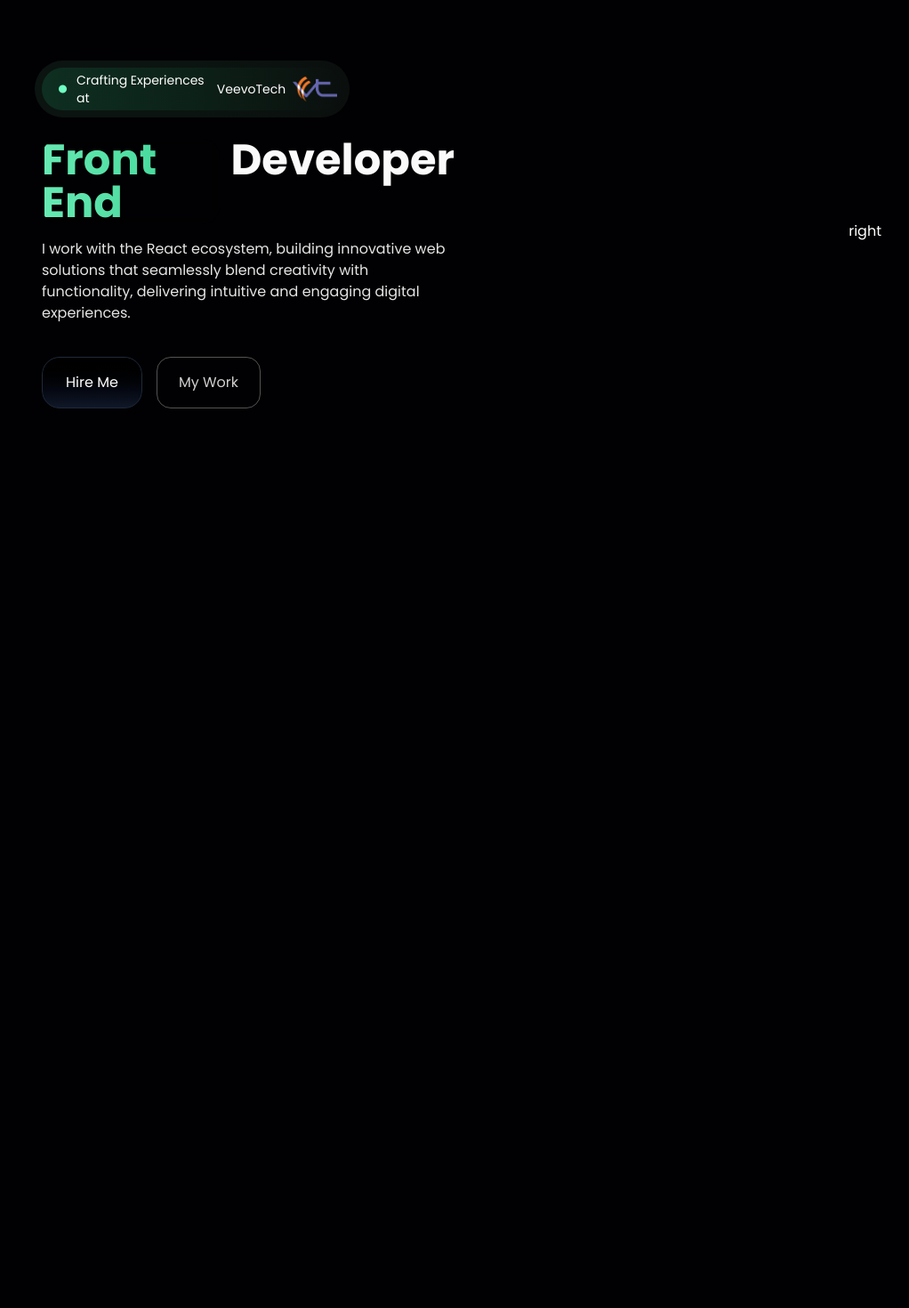
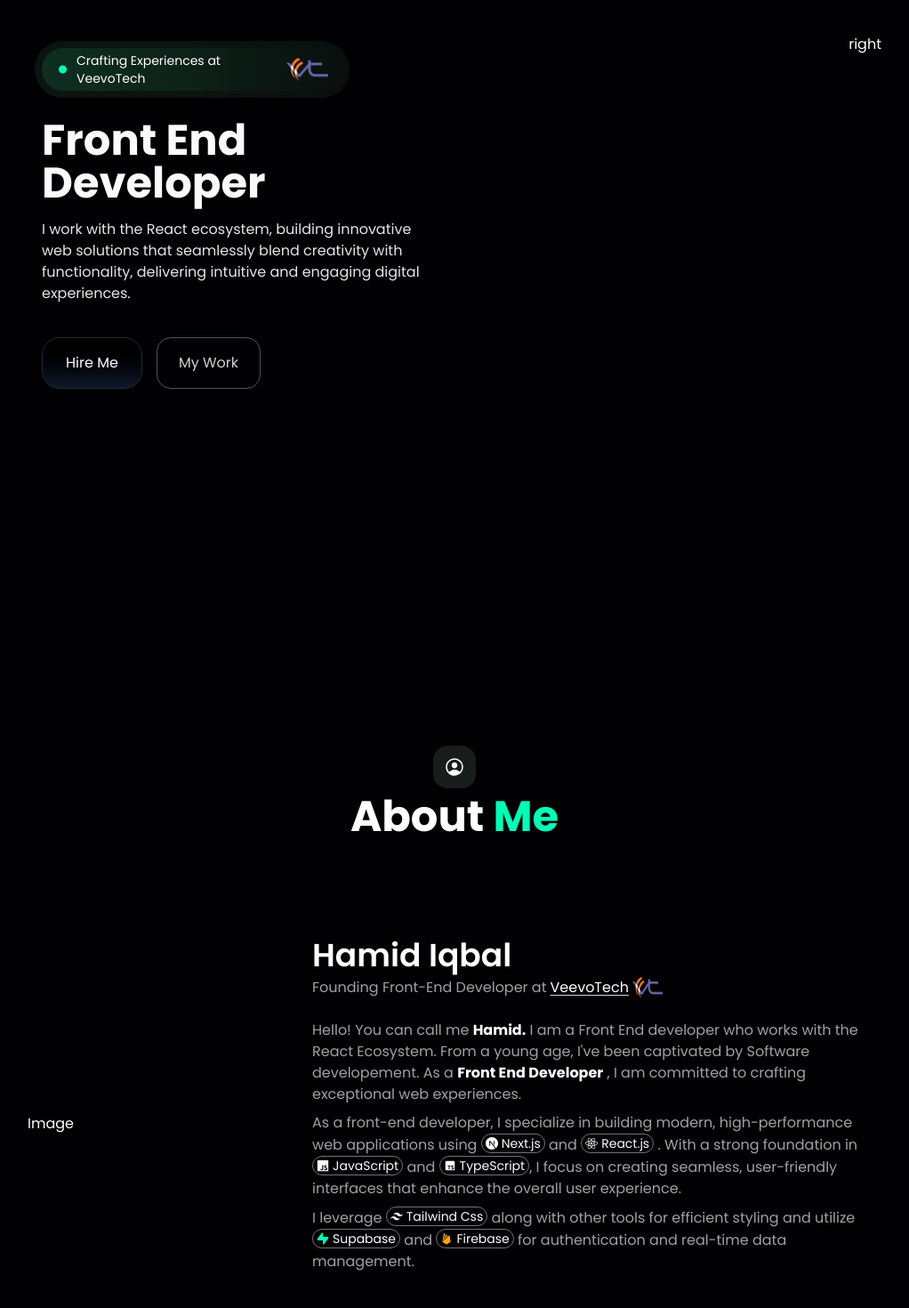
Before and after one commit to Hamid-Iqball/HamidIqbal-portfolio, a Next.js app: page / in a window 1280 px wide. Shown: the part 140-1610 px from the top of the page at 89% size, without its empty margins (129-1151 px from the left). Before the commit the page ends 800 px from the top, so only its background shows below. Built offline with nearby package versions, Linux system fonts and the light colour scheme; a web font is replaced by a local one.

Commit message:
about section content completed

```diff
--- a/package.json
+++ b/package.json
@@ -10,6 +10,7 @@
   },
   "dependencies": {
     "@react-spring/web": "^9.7.5",
+    "motion": "^12.5.0",
     "next": "15.2.3",
     "react": "^18.3.1",
     "react-dom": "^18.3.1",
--- a/src/app/globals.css
+++ b/src/app/globals.css
@@ -15,6 +15,10 @@
     font-family: "Big Shoulders Stencil", sans-serif;
 }
 
+
+@theme {
+  --color-HGreen: oklch(0.91 0.25 165);
+}
 
   .nav-sidebar {
     @apply absolute left-0 right-0 bg-black/80 backdrop-blur-md transition-all duration-300 ease-in-out overflow-hidden z-20 mx-auto sm:hidden block;
--- a/src/app/layout.tsx
+++ b/src/app/layout.tsx
@@ -14,9 +14,9 @@ export default function RootLayout({
 }) {
   return (
     <html lang="en" className="scroll-smooth">
-      <body className="min-h-screen flex flex-col">
+      <body >
         <Navbar/>
-        <main className="flex-grow">
+        <main >
         {children}
         </main>
 
--- a/src/app/page.tsx
+++ b/src/app/page.tsx
@@ -1,13 +1,21 @@
+import About from "@/components/About"
 import Hero from "@/components/Hero"
 
 
 
 function Home() {
   return (
-    <section className="w-3/4 max-w-full mx-auto">
+    < >
+      <section className="w-3/4 max-w-full mx-auto min-h-screen">
+
     <Hero/>
+      </section>
+      <section className="w-3/4 max-w-full mx-auto  ">
 
-    </section>
+    <About/>
+      </section>
+
+    </>
   )
 }
 
--- a/src/components/About.tsx
+++ b/src/components/About.tsx
@@ -1,8 +1,61 @@
 "use client"
+
+import Image from "next/image"
+import Link from "next/link"
+import { BiLogoTypescript } from "react-icons/bi"
+import { FaReact } from "react-icons/fa"
+import { IoLogoJavascript, IoPersonCircleOutline } from "react-icons/io5"
+import { RiFirebaseFill, RiSupabaseFill } from "react-icons/ri"
+import { SiNextdotjs, SiTailwindcss } from "react-icons/si"
+
+
 
 function About() {
   return (
-    <div>About</div>
+    <div className="h-screen justify-between  mx-auto text-white  " id="about">
+      {/* Heading */}
+      <div className="flex flex-col items-center justify-between gap-2 mb-16">
+
+      <p className="text-center bg-[#181C1A] p-3 rounded-2xl"><IoPersonCircleOutline size={24}/></p>
+          <h1 className="text-center text-5xl font-bold">About <span className="text-HGreen">Me</span> </h1>
+      </div>
+
+      {/* section 2 */}
+      <div className=" flex justify-between items-center mt-28">
+
+    <div>Image</div>
+    <div className="w-full max-w-2/3  border-b-[1px] border-b-neutral-500">
+      <h1 className="text-4xl font-semibold mb-1">Hamid Iqbal</h1>
+
+      <p className="flex items-center gap-1 text-neutral-400 mb-6">Founding Front-End Developer at <Link href="https://veevotech.com/" className="underline decoration-1 decoration-neutral-300 flex gap-1 underline-offset-3 hover:decoration-blue-200  text-white "> VeevoTech  <Image src="/vt_logo.png" alt="logo" height={34} width={34} /> </Link> </p>
+
+      <p className=" text-neutral-400 mb-2">Hello! You can call me <strong className="text-white">Hamid.</strong> I am a Front End developer who works with the React Ecosystem. From a young age, I've been captivated by Software developement. As a <strong className="text-white"> Front End Developer
+        </strong> , I am committed to crafting exceptional web experiences.
+
+
+
+        </p>
+        <p className="text-neutral-400 mb-2">
+
+        As a front-end developer, I specialize in building modern, high-performance web applications using <span className=" items-center gap-1 text-white border border-neutral-500 rounded-4xl inline-flex px-1 text-center text-sm"> <SiNextdotjs/> Next.js</span> and <span className=" items-center gap-1 text-white border border-neutral-500 rounded-4xl inline-flex px-1  text-sm text-center">
+          <FaReact /> React.js
+          </span> . With a strong foundation in <span className=" items-center gap-1 text-white border border-neutral-500 rounded-4xl text-sm inline-flex px-1 text-center">
+          <IoLogoJavascript /> JavaScript </span> and <span className=" items-center gap-1 text-white border border-neutral-500 rounded-4xl inline-flex px-1 text-center text-sm">
+          <BiLogoTypescript  /> TypeScript </span>, I focus on creating seamless, user-friendly interfaces that enhance the overall user experience.
+
+        </p>
+
+        <p className="text-neutral-400 mb-10">
+        I leverage <span className=" items-center gap-1 text-white border border-neutral-500 rounded-4xl inline-flex px-1 text-center text-sm">
+        <SiTailwindcss /> Tailwind Css </span> along with other tools for efficient styling and utilize  <span className=" items-center gap-1 text-white border border-neutral-500 rounded-4xl inline-flex px-1 text-center text-sm">
+        <RiSupabaseFill color="#00FFB7" /> Supabase </span> and  <span className=" items-center gap-1 text-white border border-neutral-500 rounded-4xl inline-flex px-1 text-center text-sm">
+        <RiFirebaseFill color="orange" /> Firebase </span> for authentication and real-time data management.
+        </p>
+
+
+    </div>
+      </div>
+    </div>
   )
 }
 
--- /dev/null
+++ b/src/components/Dock.tsx
@@ -0,0 +1,208 @@
+"use client";
+
+import {
+  motion,
+  MotionValue,
+
+  useSpring,
+  useTransform,
+  type SpringOptions,
+  AnimatePresence,
+  useMotionValue,
+} from "framer-motion";
+import React, {
+  Children,
+  cloneElement,
+  useEffect,
+  useMemo,
+  useRef,
+  useState,
+} from "react";
+
+export type DockItemData = {
+  icon: React.ReactNode;
+  label: React.ReactNode;
+  onClick: () => void;
+  className?: string;
+};
+
+export type DockProps = {
+  items: DockItemData[];
+  className?: string;
+  distance?: number;
+  panelHeight?: number;
+  baseItemSize?: number;
+  dockHeight?: number;
+  magnification?: number;
+  spring?: SpringOptions;
+};
+
+type DockItemProps = {
+  className?: string;
+  children: React.ReactNode;
+  onClick?: () => void;
+  mouseX: MotionValue;
+  spring: SpringOptions;
+  distance: number;
+  baseItemSize: number;
+  magnification: number;
+};
+
+function DockItem({
+  children,
+  className = "",
+  onClick,
+  mouseX,
+  spring,
+  distance,
+  magnification,
+  baseItemSize,
+}: DockItemProps) {
+  const ref = useRef<HTMLDivElement>(null);
+  const isHovered = useMotionValue(0);
+
+  const mouseDistance = useTransform(mouseX, (val) => {
+    const rect = ref.current?.getBoundingClientRect() ?? {
+      x: 0,
+      width: baseItemSize,
+    };
+    return val - rect.x - baseItemSize / 2;
+  });
+
+  const targetSize = useTransform(
+    mouseDistance,
+    [-distance, 0, distance],
+    [baseItemSize, magnification, baseItemSize]
+  );
+  const size = useSpring(targetSize, spring);
+
+  return (
+    <motion.div
+      ref={ref}
+      style={{
+        width: size,
+        height: size,
+      }}
+      onHoverStart={() => isHovered.set(1)}
+      onHoverEnd={() => isHovered.set(0)}
+      onFocus={() => isHovered.set(1)}
+      onBlur={() => isHovered.set(0)}
+      onClick={onClick}
+      className={`relative inline-flex items-center justify-center rounded-full bg-[#060606] border-neutral-700 border-2 shadow-md ${className}`}
+      tabIndex={0}
+      role="button"
+      aria-haspopup="true"
+    >
+      {Children.map(children, (child) =>
+        cloneElement(child as React.ReactElement, { isHovered })
+      )}
+    </motion.div>
+  );
+}
+
+type DockLabelProps = {
+  className?: string;
+  children: React.ReactNode;
+};
+
+function DockLabel({ children, className = "", ...rest }: DockLabelProps) {
+  const { isHovered } = rest as { isHovered: MotionValue<number> };
+  const [isVisible, setIsVisible] = useState(false);
+
+  useEffect(() => {
+    const unsubscribe = isHovered.on("change", (latest) => {
+      setIsVisible(latest === 1);
+    });
+    return () => unsubscribe();
+  }, [isHovered]);
+
+  return (
+    <AnimatePresence>
+      {isVisible && (
+        <motion.div
+          initial={{ opacity: 0, y: 0 }}
+          animate={{ opacity: 1, y: -10 }}
+          exit={{ opacity: 0, y: 0 }}
+          transition={{ duration: 0.2 }}
+          className={`${className} absolute -top-6 left-1/2 w-fit whitespace-pre rounded-md border border-neutral-700 bg-[#060606] px-2 py-0.5 text-xs text-white`}
+          role="tooltip"
+          style={{ x: "-50%" }}
+        >
+          {children}
+        </motion.div>
+      )}
+    </AnimatePresence>
+  );
+}
+
+type DockIconProps = {
+  className?: string;
+  children: React.ReactNode;
+};
+
+function DockIcon({ children, className = "" }: DockIconProps) {
+  return (
+    <div className={`flex items-center justify-center ${className}`}>
+      {children}
+    </div>
+  );
+}
+
+export default function Dock({
+  items,
+  className = "",
+  spring = { mass: 0.1, stiffness: 150, damping: 12 },
+  magnification = 70,
+  distance = 200,
+  panelHeight = 64,
+  dockHeight = 256,
+  baseItemSize = 50,
+}: DockProps) {
+  const mouseX = useMotionValue(Infinity);
+  const isHovered = useMotionValue(0);
+
+  const maxHeight = useMemo(
+    () => Math.max(dockHeight, magnification + magnification / 2 + 4),
+    [magnification]
+  );
+  const heightRow = useTransform(isHovered, [0, 1], [panelHeight, maxHeight]);
+  const height = useSpring(heightRow, spring);
+
+  return (
+    <motion.div
+      style={{ height, scrollbarWidth: "none" }}
+      className="mx-2 flex max-w-full items-center"
+    >
+      <motion.div
+        onMouseMove={({ pageX }) => {
+          isHovered.set(1);
+          mouseX.set(pageX);
+        }}
+        onMouseLeave={() => {
+          isHovered.set(0);
+          mouseX.set(Infinity);
+        }}
+        className={`${className} absolute bottom-2 left-1/2 transform -translate-x-1/2 flex items-end w-fit gap-4 rounded-2xl border-neutral-700 border-2 pb-2 px-4`}
+        style={{ height: panelHeight }}
+        role="toolbar"
+        aria-label="Application dock"
+      >
+        {items.map((item, index) => (
+          <DockItem
+            key={index}
+            onClick={item.onClick}
+            className={item.className}
+            mouseX={mouseX}
+            spring={spring}
+            distance={distance}
+            magnification={magnification}
+            baseItemSize={baseItemSize}
+          >
+            <DockIcon>{item.icon}</DockIcon>
+            <DockLabel>{item.label}</DockLabel>
+          </DockItem>
+        ))}
+      </motion.div>
+    </motion.div>
+  );
+}
--- a/src/components/Hero.tsx
+++ b/src/components/Hero.tsx
@@ -2,20 +2,20 @@
 
 import Image from "next/image"
 import Link from "next/link"
-import GradientText from "./GradientText"
+
 import StarBorder from "./StarBorders"
 import ShinyText from "./ShinnyButton"
 
+
+
 function Hero() {
   return (
-    <section className="h-screen flex justify-between items-center text-white">
-      <div className="flex flex-col max-w-1/2 w-full ">
+    <section  className=" flex flex-col sm:flex-row justify-between items-start mt-20 text-white overflow-x-hidden">
+      <div className="flex flex-col sm:max-w-1/2 w-full items-start">
   {/* Heading  1*/}
-    <div className="flex flex-col gap-4 p-2 w-[370px] mb-4" >
+    <div className="flex gap-4 p-2 w-96  sm:max-w-[370px] mb-4">
       <div className=" bg-gradient-to-r from-[#0B1410] via-[#0B1410] to-[#0A0F0D] rounded-full p-2">
-      <div className="flex gap-2 items-center bg-gradient-to-r from-[#0E2F21] via-[#0C2118] to-[#0A0F0D] px-4 p-1 rounded-full text-sm"> <span className="text-[#70FFC3] font-bold text-3xl "> &bull;</span>  Crafting Experiences at  <Link href="https://veevotech.com/" className="flex items-center gap-2"> <span className=" underline-offset-4 ">
-      VeevoTech
-      </span>
+      <div className="flex gap-2 items-center bg-gradient-to-r from-[#0E2F21] via-[#0C2118] to-[#0A0F0D] px-2 sm:px-4 sm:p-1 rounded-full text-xs sm:text-sm"> <span className="text-HGreen font-bold text-3xl "> &bull;</span>  Crafting Experiences at VeevoTech <Link href="https://veevotech.com/" className="flex items-center gap-2">
       <Image src="/vt_logo.png"alt="Vt logo" width={50} height={50}/></Link></div>
     </div>
       </div>
@@ -23,19 +23,11 @@ function Hero() {
       {/* Heading 2 */}
       <div className="ml-4 mb-5 ">
 
-    <h1 className="text-5xl font-bold text-neutral-50 flex mb-4">
-
-       <GradientText
-        colors={["#78f4c0", "#34ce8e", "#d1e3dc"]}
-        animationSpeed={5}
-        showBorder={false}
-      >
-        Front End
-      </GradientText>
+    <h1 className=" text-3xl sm:text-5xl font-bold text-neutral-50 flex mb-4 ">
 
 
-        Developer</h1>
-     <p className="text-base text-neutral-200 ">I work with the React ecosystem, building innovative web solutions that seamlessly blend creativity with functionality, delivering intuitive and engaging digital experiences.</p>
+        Front End Developer</h1>
+     <p className="sm:text-base text-neutral-200 text-sm w-11/12">I work with the React ecosystem, building innovative web solutions that seamlessly blend creativity with functionality, delivering intuitive and engaging digital experiences.</p>
       </div>
 
       {/* Buttons */}
@@ -46,8 +38,9 @@ function Hero() {
       <ShinyText text="My Work" speed={3}/>
       </button>
       </div>
+
     </div>
-    <div >right</div>
+    <div className="">right</div>
     </section>
   )
 }
--- a/src/components/Navbar.tsx
+++ b/src/components/Navbar.tsx
@@ -8,9 +8,9 @@ import { MdClose, MdMenu } from "react-icons/md"
 
 const NavItems = ()=>{
   return (
-    <ul className=" flex flex-col items-center gap-4 sm:flex-row md:gap-6 relative z-20 bg-[#1B1B1B] border px-8 rounded-md ">
+    <ul className=" flex flex-col py-2 items-center gap-8 sm:flex-row md:gap-6 relative z-20 bg-[#1B1B1B] border px-8 rounded-md ">
      {navLinks.map((link)=>(
-      <Link href={link.href} key={link.id} className=" text-neutral-400 hover:text-white font-generalsans max-sm:hover:bg-black/50 max-sm:w-full max-sm:rounded-md py-2 max-sm:px-5;">{link.name}</Link>
+      <Link href={link.href} key={link.id} className=" text-neutral-300 hover:text-white font-generalsans p-2  max-sm:hover:bg-black/50 max-sm:w-full max-sm:rounded-md py-2 max-sm:px-5;">{link.name}</Link>
      ))}
     </ul>
   )
@@ -23,7 +23,7 @@ function Navbar() {
   }
 
   return (
-    <header className="fixed top-0 left-0 right-0 z-50 bg-black/90 w-full" >
+    <header className=" sticky top-0 z-50 bg-black/90 w-full " >
     <div className="max-w-7xl mx-auto">
       <div className="flex justify-between items-center py-5 mx-auto sm:px-10 px-5">
       <Link href="/" className="text-neutral-200 font-bold text-4xl hover:text-white transition-colors font-big-shoulders "> HAMID </Link>
--- a/src/components/StarBorders.tsx
+++ b/src/components/StarBorders.tsx
@@ -21,7 +21,7 @@ const StarBorder = <T extends React.ElementType = "button">({
   const Component = as || "button";
 
   return (
-    <Component className={`relative inline-block py-[1px] overflow-hidden rounded-[20px] ${className}`} {...rest}>
+    <Component className={`relative inline-block py-[1px] overflow-hidden rounded-[20px] cursor-pointer ${className}`} {...rest}>
       <div
         className="absolute w-[300%] h-[50%] opacity-70 bottom-[-11px] right-[-250%] rounded-full animate-star-movement-bottom z-0"
         style={{
```
Also changed, not shown: 1 other file (tests, documents, lock files or other folders).
